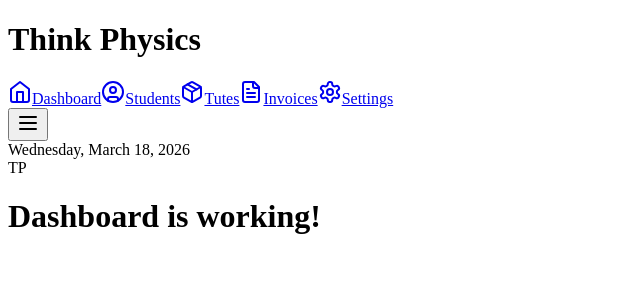
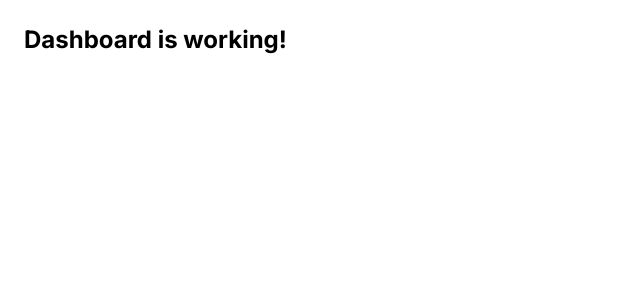
Before and after one commit to Aerota/thinkphysics, a Next.js app: page / in a window 1280 px wide. Shown: the top 300 px of the page, without its empty margins (0-640 px from the left). Built offline with nearby package versions, Linux system fonts and the light colour scheme.

Commit message:
Update layout.tsx

```diff
--- a/app/layout.tsx
+++ b/app/layout.tsx
@@ -1,41 +1,26 @@
-'use client'
+import type { Metadata } from 'next'
+import { Inter } from 'next/font/google'
+import './globals.css'
+import { Toaster } from 'react-hot-toast'
 
-import { useState } from 'react'
-import Sidebar from '@/components/Sidebar'
-import Header from '@/components/Header'
+const inter = Inter({ subsets: ['latin'] })
 
-export default function DashboardLayout({
+export const metadata: Metadata = {
+  title: 'Think Physics',
+  description: 'Management system for physics classes',
+}
+
+export default function RootLayout({
   children,
 }: {
   children: React.ReactNode
 }) {
-  const [sidebarOpen, setSidebarOpen] = useState(false)
-
   return (
-    <div className="min-h-screen bg-gray-50 flex">
-      {/* Mobile sidebar overlay */}
-      {sidebarOpen && (
-        <div
-          className="fixed inset-0 bg-black bg-opacity-50 z-30 lg:hidden"
-          onClick={() => setSidebarOpen(false)}
-        />
-      )}
-
-      {/* Sidebar */}
-      <div className={`
-        fixed inset-y-0 left-0 transform ${sidebarOpen ? 'translate-x-0' : '-translate-x-full'}
-        lg:relative lg:translate-x-0 transition duration-200 ease-in-out z-40 lg:z-0
-      `}>
-        <Sidebar />
-      </div>
-
-      {/* Main content */}
-      <div className="flex-1 flex flex-col min-h-screen">
-        <Header setSidebarOpen={setSidebarOpen} />
-        <main className="flex-1">
-          {children}
-        </main>
-      </div>
-    </div>
+    <html lang="en">
+      <body className={inter.className}>
+        {children}
+        <Toaster position="top-right" />
+      </body>
+    </html>
   )
 }
```
